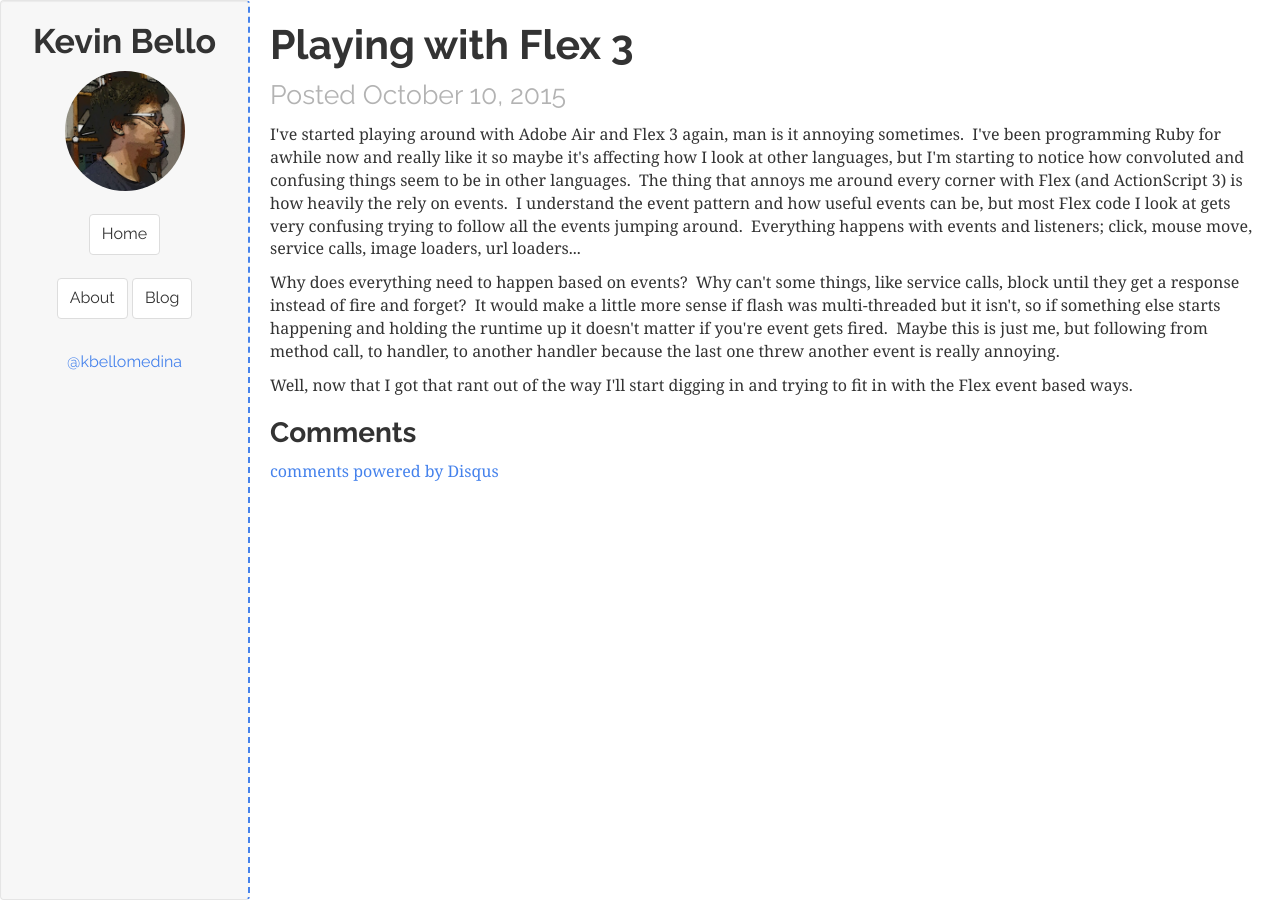
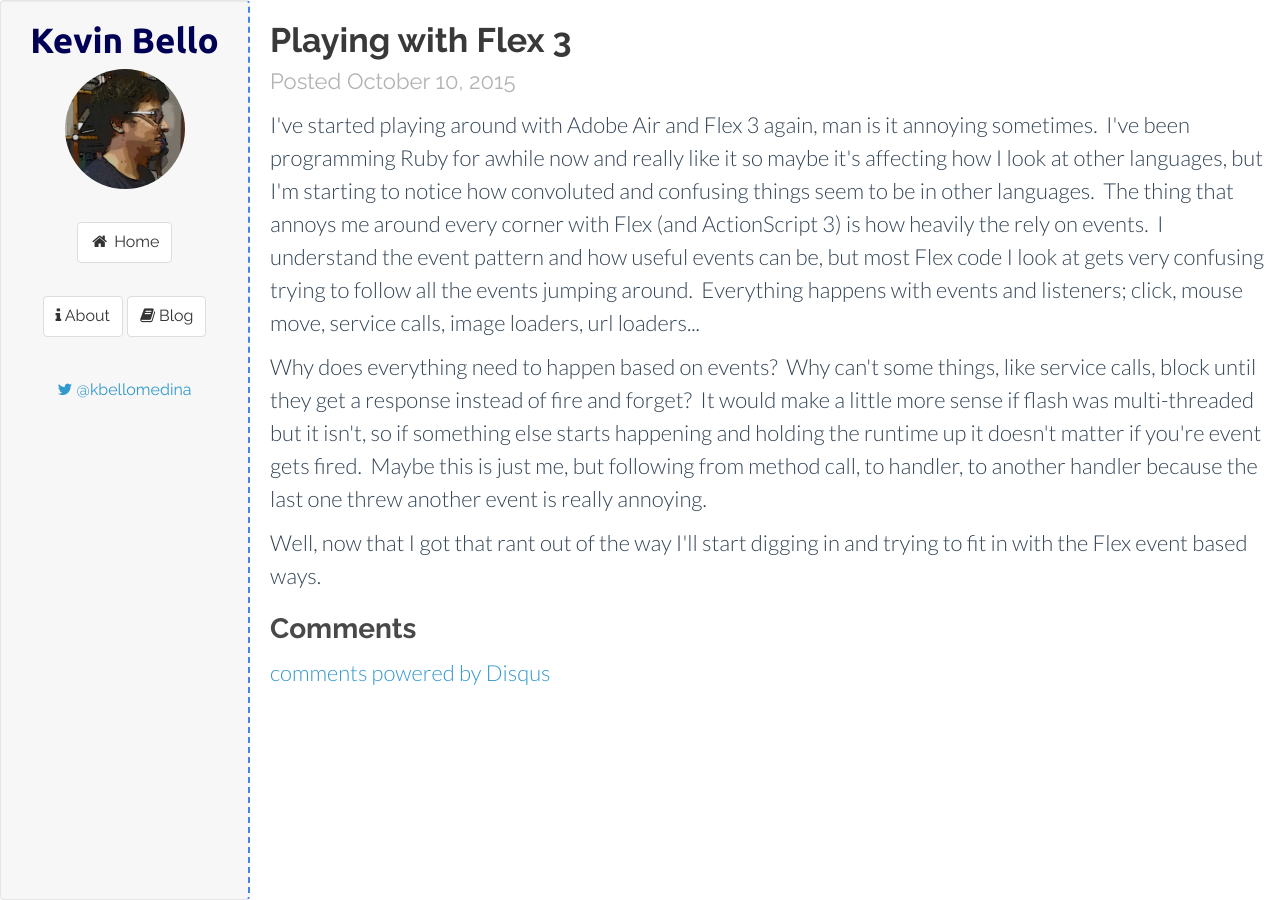
Before and after one commit to kevinsbello/kevinsbello.github.io, a Jekyll site: the page built from _posts/2015/2015-10-10-test1 (3rd copy).textile, in a window 1280 px wide. Built offline with Jekyll 4.4.1, drawn with Linux system fonts in a browser that asks for light colours; nearby versions of some CDN libraries; comment, search, counter and statistics services are not loaded.

Commit message:
almost ready

```diff
--- a/_layouts/default.html
+++ b/_layouts/default.html
@@ -6,7 +6,8 @@
   <meta name="viewport" content="width=device-width, initial-scale=1.0" />
   <link rel="stylesheet" type="text/css" href="/stylesheets/bootstrap.css" />
   <link rel="stylesheet" type="text/css" href="/stylesheets/bootstrap.min.css" />
-  <link rel="stylesheet" href="//maxcdn.bootstrapcdn.com/font-awesome/4.3.0/css/font-awesome.min.css">
+  <link rel="stylesheet" type="text/css" href="/stylesheets/styles.css" />
+  <link href="//maxcdn.bootstrapcdn.com/font-awesome/4.3.0/css/font-awesome.min.css" rel="stylesheet">
   <style type="text/css">
       body,html,.row-offcanvas {
         height:100%;
@@ -70,10 +71,10 @@
         <img src="/images/me.jpg" alt="Me" class="img-circle center-block" width="120px" height="120px"><br>
         <!--<ul class="nav nav-stacked">-->
         <div class="text-center">
-          <a class="btn btn-default" href="/">Home</a><br><br>
-          <a class="btn btn-default" href="/about">About</a>
-          <a class="btn btn-default" href="/blog">Blog</a><br><br>
-          <a class="btn" href="http://twitter.com/kbellomedina">@kbellomedina</a> <br>
+          <a class="btn btn-default" href="/"><i class="fa fa-home fa-fw"></i> Home</a><br><br>
+          <a class="btn btn-default" href="/about"><i class="fa fa-info"></i> About</a>
+          <a class="btn btn-default" href="/blog"><i class="fa fa-book"></i> Blog</a><br><br>
+          <a class="btn" href="http://twitter.com/kbellomedina"><i class="fa fa-twitter"></i> @kbellomedina</a> <br>
         </div>
       </div>
   </div>
--- a/_layouts/post.html
+++ b/_layouts/post.html
@@ -3,7 +3,7 @@ layout: default
 page_name: blog
 ---
 <div class="post">
-    <h1>{{page.title}} <br> <small class="meta">Posted {{ page.date | date:"%B %d, %Y" }}</small></h1>
+    <h2>{{page.title}} <br> <small>Posted {{ page.date | date:"%B %d, %Y" }}</small></h2>
     {{ content }}
 </div>
 
--- a/index.html
+++ b/index.html
@@ -8,7 +8,7 @@ page_name: Homepage
 {% for post in paginator.posts %}
   <div class="post">
     <h2><a href="{{ post.url }}">{{ post.title }}</a></h2>
-    <small class="meta">{{ post.date | date:"%B %d, %Y" }} by <a href='{{ site.production_url }}/about'>Kevin</a></small>
+    <small class="meta">{{ post.date | date:"%B %d, %Y" }}</small>
     {{ post.excerpt }}
     <div style="border-bottom:1px solid #4582ec;"></div>
   </div>
--- a/stylesheets/styles.css
+++ b/stylesheets/styles.css
@@ -1,28 +1,25 @@
 @import url(https://fonts.googleapis.com/css?family=Lato:300italic,700italic,300,700);
+@import url(http://fonts.googleapis.com/css?family=Ubuntu:700);
 
 body {
-  padding:50px;
-  font:14px/1.5 Lato, "Helvetica Neue", Helvetica, Arial, sans-serif;
-  color:#777;
-  font-weight:300;
+  font:22px/1.5 Lato, "Helvetica Neue", Helvetica, Arial, sans-serif;
+  color:#345;
+  font-weight:500;
 }
+
+.site-title {
+  font:35px/1 Ubuntu, "Helvetica Neue", Helvetica, Arial, sans-serif;
+  color:#005;
+}
+
 
 h1, h2, h3, h4, h5, h6 {
   color:#222;
-  margin:0 0 20px;
+  /*margin:20 20 20px;*/
 }
 
-p, ul, ol, table, pre, dl {
-  margin:0 0 20px;
-}
 
-h1, h2, h3 {
-  line-height:1.1;
-}
 
-h1 {
-  font-size:28px;
-}
 
 h2 {
   color:#393939;
@@ -45,17 +42,6 @@ a small {
   display:block;
 }
 
-.wrapper {
-  width:860px;
-  margin:0 auto;
-}
-
-blockquote {
-  border-left:1px solid #e5e5e5;
-  margin:0;
-  padding:0 0 0 20px;
-  font-style:italic;
-}
 
 code, pre {
   font-family:Monaco, Bitstream Vera Sans Mono, Lucida Console, Terminal;
@@ -70,186 +56,3 @@ pre {
   border:1px solid #e5e5e5;
   overflow-x: auto;
 }
-
-table {
-  width:100%;
-  border-collapse:collapse;
-}
-
-th, td {
-  text-align:left;
-  padding:5px 10px;
-  border-bottom:1px solid #e5e5e5;
-}
-
-dt {
-  color:#444;
-  font-weight:700;
-}
-
-th {
-  color:#444;
-}
-
-img {
-  max-width:100%;
-}
-
-header {
-  width:270px;
-  float:left;
-  position:fixed;
-}
-
-header ul {
-  list-style:none;
-  height:40px;
-
-  padding:0;
-
-  background: #eee;
-  background: -moz-linear-gradient(top, #f8f8f8 0%, #dddddd 100%);
-  background: -webkit-gradient(linear, left top, left bottom, color-stop(0%,#f8f8f8), color-stop(100%,#dddddd));
-  background: -webkit-linear-gradient(top, #f8f8f8 0%,#dddddd 100%);
-  background: -o-linear-gradient(top, #f8f8f8 0%,#dddddd 100%);
-  background: -ms-linear-gradient(top, #f8f8f8 0%,#dddddd 100%);
-  background: linear-gradient(top, #f8f8f8 0%,#dddddd 100%);
-
-  border-radius:5px;
-  border:1px solid #d2d2d2;
-  box-shadow:inset #fff 0 1px 0, inset rgba(0,0,0,0.03) 0 -1px 0;
-  width:270px;
-}
-
-header li {
-  width:89px;
-  float:left;
-  border-right:1px solid #d2d2d2;
-  height:40px;
-}
-
-header ul a {
-  line-height:1;
-  font-size:11px;
-  color:#999;
-  display:block;
-  text-align:center;
-  padding-top:6px;
-  height:40px;
-}
-
-strong {
-  color:#222;
-  font-weight:700;
-}
-
-header ul li + li {
-  width:88px;
-  border-left:1px solid #fff;
-}
-
-header ul li + li + li {
-  border-right:none;
-  width:89px;
-}
-
-header ul a strong {
-  font-size:14px;
-  display:block;
-  color:#222;
-}
-
-section {
-  width:500px;
-  float:right;
-  padding-bottom:50px;
-}
-
-small {
-  font-size:11px;
-}
-
-hr {
-  border:0;
-  background:#e5e5e5;
-  height:1px;
-  margin:0 0 20px;
-}
-
-footer {
-  width:270px;
-  float:left;
-  position:fixed;
-  bottom:50px;
-}
-
-@media print, screen and (max-width: 960px) {
-
-  div.wrapper {
-    width:auto;
-    margin:0;
-  }
-
-  header, section, footer {
-    float:none;
-    position:static;
-    width:auto;
-  }
-
-  header {
-    padding-right:320px;
-  }
-
-  section {
-    border:1px solid #e5e5e5;
-    border-width:1px 0;
-    padding:20px 0;
-    margin:0 0 20px;
-  }
-
-  header a small {
-    display:inline;
-  }
-
-  header ul {
-    position:absolute;
-    right:50px;
-    top:52px;
-  }
-}
-
-@media print, screen and (max-width: 720px) {
-  body {
-    word-wrap:break-word;
-  }
-
-  header {
-    padding:0;
-  }
-
-  header ul, header p.view {
-    position:static;
-  }
-
-  pre, code {
-    word-wrap:normal;
-  }
-}
-
-@media print, screen and (max-width: 480px) {
-  body {
-    padding:15px;
-  }
-
-  header ul {
-    display:none;
-  }
-}
-
-@media print {
-  body {
-    padding:0.4in;
-    font-size:12pt;
-    color:#444;
-  }
-}
```
